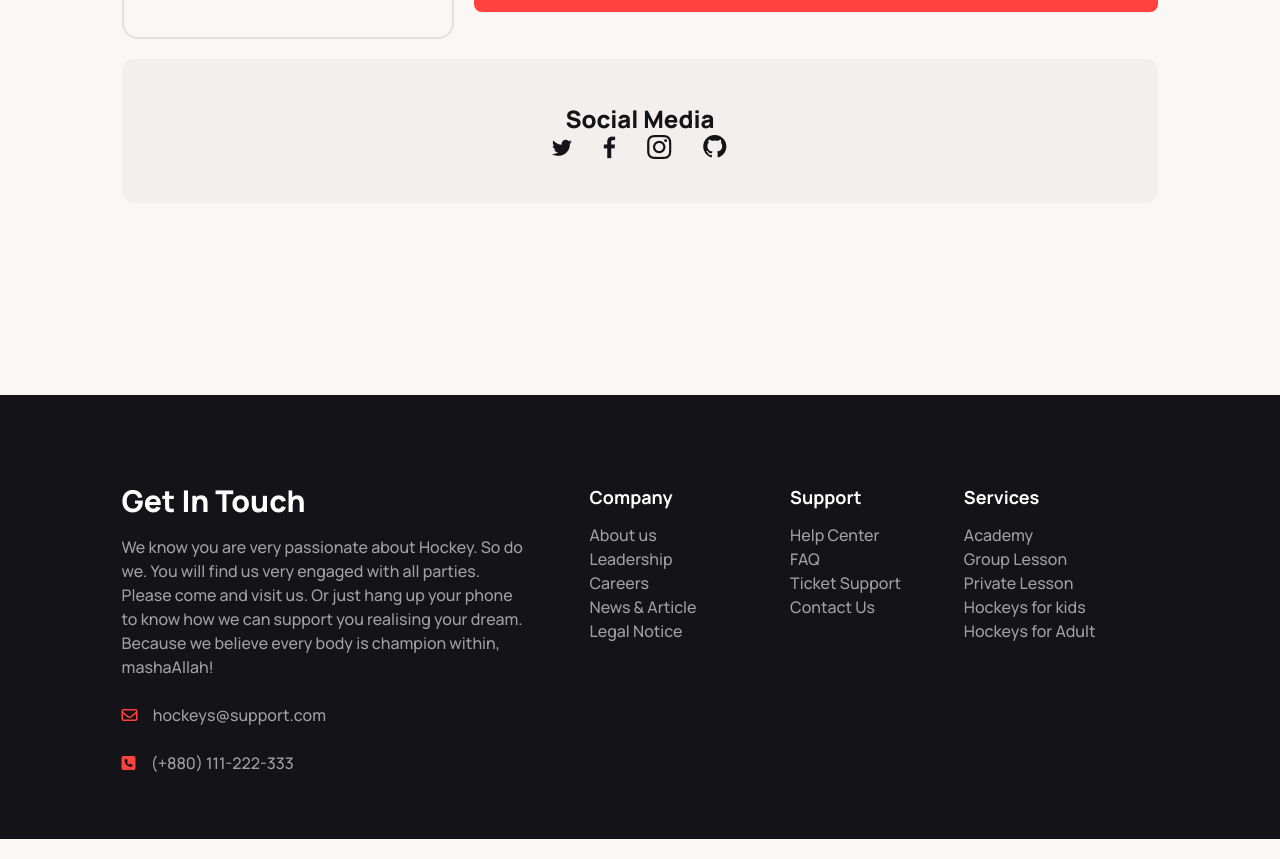
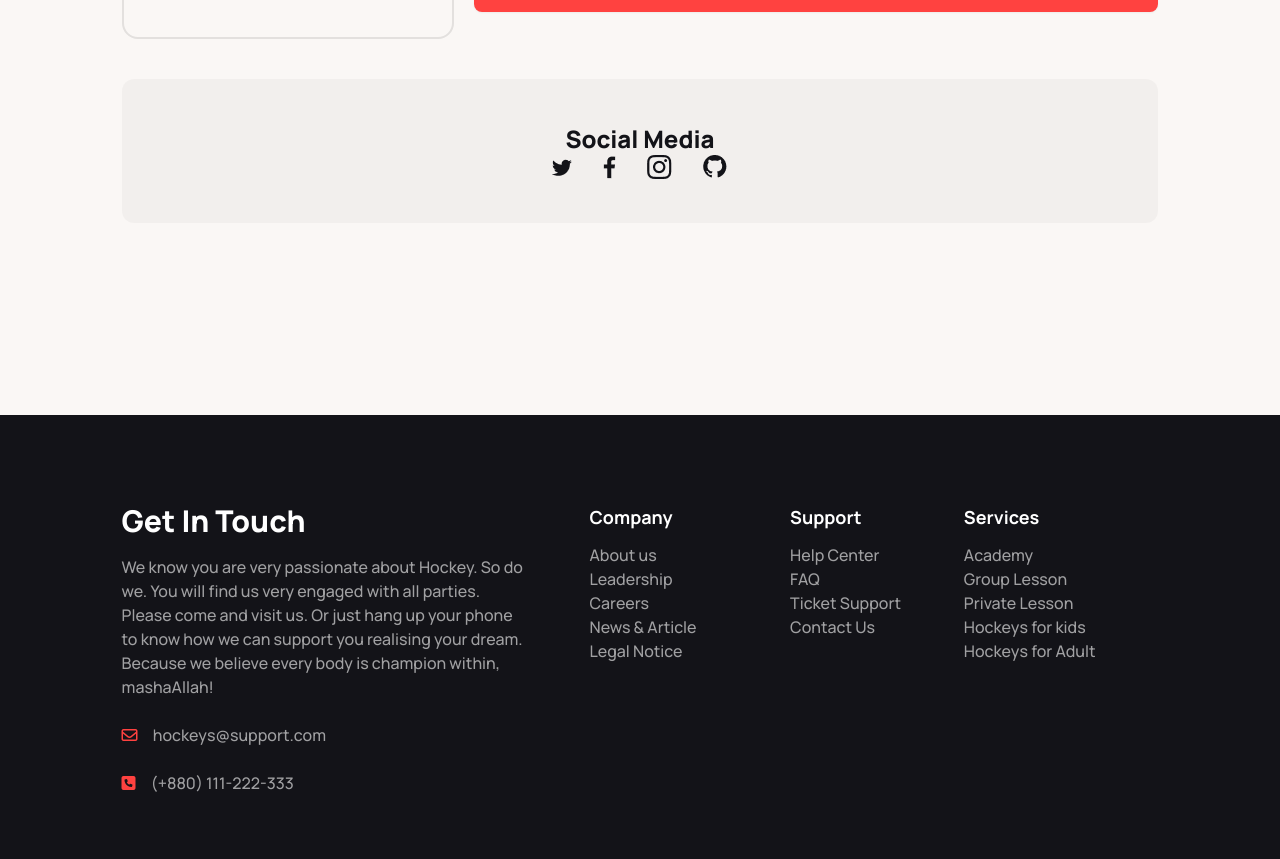
Before and after one commit to SubhaeSadeek/B-r-8A3, a plain HTML site: page index.html in a window 1280 px wide. Shown: the part 5357-6216 px from the top of the page. Drawn offline with nearby package versions, Linux system fonts and the light colour scheme.

Commit message:
Semifinal, alhamdulillah

```diff
--- a/index.html
+++ b/index.html
@@ -460,12 +460,12 @@
       <button class=" col-span-2 btn btn-lg rounded-lg px-2 py-1 text-sm lg:text-xl font-bold text-white border-none bg-hockey hover:bg-[#fa615e]">Send Message</button>
 
   </div>
-  <div class="col-span-3 h-36 bg-[rgba(19,19,24,0.03)] rounded-xl flex flex-col justify-center items-center">
-    <h5 class="text-2xl text-hocBlack font-extrabold">Social Media</h5>
-    <a href=""><img src="./images/Social.png" alt=""></a>
+</div>
+<div class="h-36 mt-10 bg-[rgba(19,19,24,0.03)] rounded-xl flex flex-col justify-center items-center">
+  <h5 class="text-2xl text-hocBlack font-extrabold">Social Media</h5>
+  <a href=""><img src="./images/Social.png" alt=""></a>
 
 
-  </div>
 </div>
 </section>
 </main>
```
